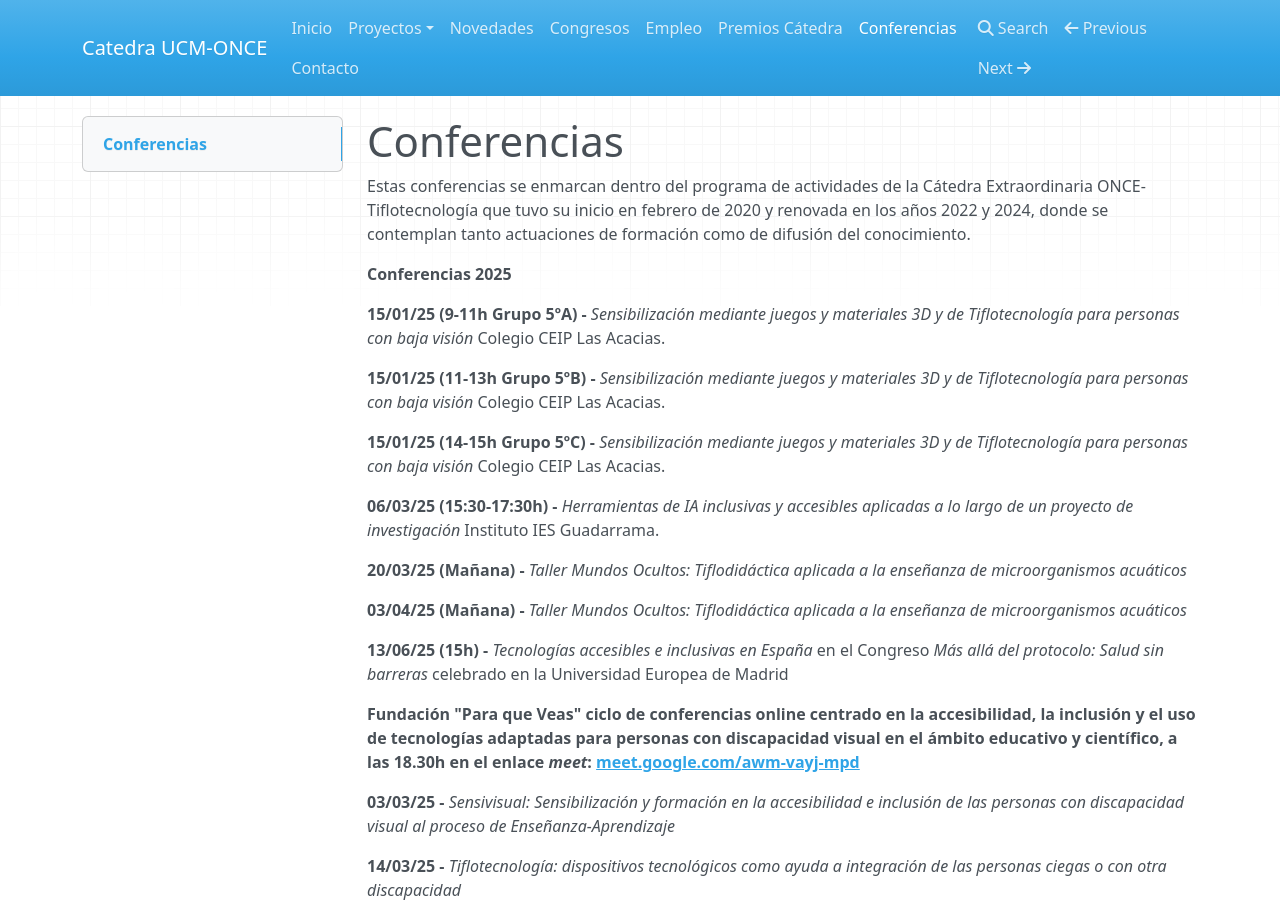
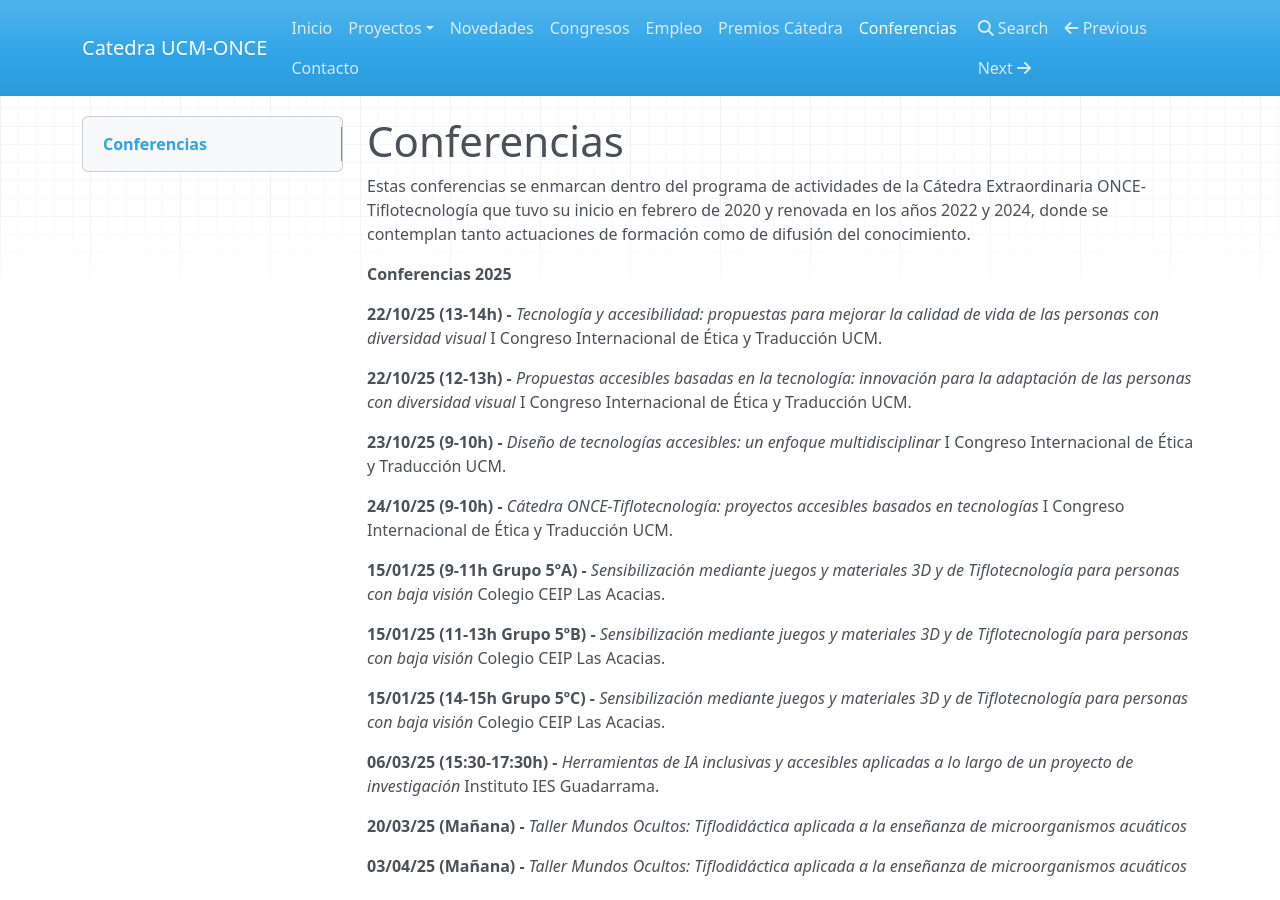
Before and after one commit to catedraonce/catedraonce.github.io, an MkDocs documentation site: the page built from docs/Conferencias/index.md, in a window 1280 px wide and 900 px high. Built offline with MkDocs 1.6.1, drawn with Linux system fonts in a browser that asks for light colours; nearby versions of some CDN libraries.

Commit message:
Mensaje del motivo del cambio

```diff
--- a/docs/Conferencias/index.md
+++ b/docs/Conferencias/index.md
@@ -4,6 +4,14 @@ Estas conferencias se enmarcan dentro del programa de actividades de la Cátedra
 
 
 **Conferencias 2025**
+
+**22/10/25 (13-14h) -** *Tecnología y accesibilidad: propuestas para mejorar la calidad de vida de las personas con diversidad visual* I Congreso Internacional de Ética y Traducción UCM.
+
+**22/10/25 (12-13h) -** *Propuestas accesibles basadas en la tecnología: innovación para la adaptación de las personas con diversidad visual* I Congreso Internacional de Ética y Traducción UCM.
+
+**23/10/25 (9-10h) -** *Diseño de tecnologías accesibles: un enfoque multidisciplinar* I Congreso Internacional de Ética y Traducción UCM.
+
+**24/10/25 (9-10h) -** *Cátedra ONCE-Tiflotecnología: proyectos accesibles basados en tecnologías* I Congreso Internacional de Ética y Traducción UCM.
 
 **15/01/25 (9-11h Grupo 5ºA) -** *Sensibilización mediante juegos y materiales 3D y de Tiflotecnología para personas con baja visión* Colegio CEIP Las Acacias.
 
```
